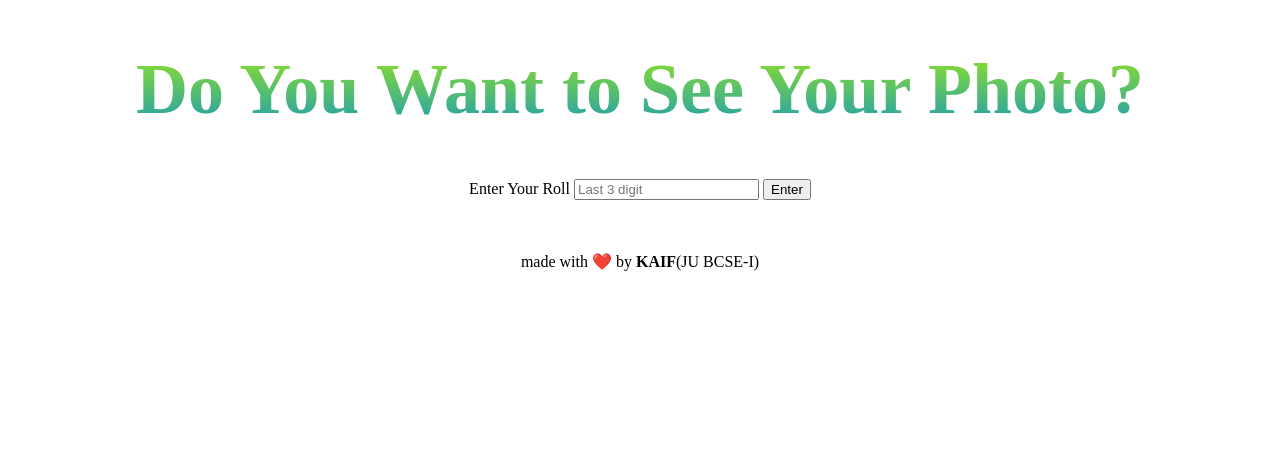
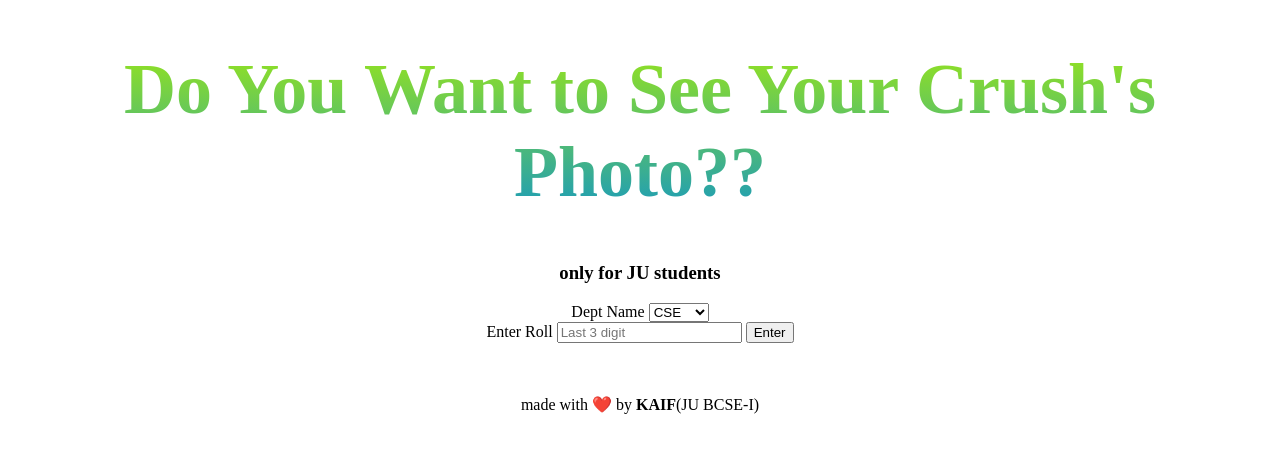
Before and after one commit to kaifsardar/yourPhoto, a plain HTML site: page index.html in a window 1280 px wide. Drawn offline with Linux system fonts and the light colour scheme.

Commit message:
Update index.html

```diff
--- a/index.html
+++ b/index.html
@@ -1,31 +1,58 @@
 <!DOCTYPE html>
 <html lang="en">
+
 <head>
     <meta charset="UTF-8">
     <meta http-equiv="X-UA-Compatible" content="IE=edge">
     <meta name="viewport" content="width=device-width, initial-scale=1.0">
     <link rel="stylesheet" href="style.css">
     <title>YourPhoto</title>
-    <script src="index.js"></script>
+
 
 </head>
+
 <body>
-    <h1>Do You Want to See Your Photo?</h1>
+    <h1>Do You Want to See Your <span>Crush's</span> Photo??</h1>
+    <h3>only for JU students</h3>
 
-    <label for="roll">Enter Your Roll</label>
+    <div class="option">
+
+    <label for="dept">Dept Name </label>
+
+    <select name="dept" id="dept">
+        <option value="1">CSE</option>
+        <option value="2">ETCE</option>
+        <option value="3">IT</option>
+        <option value="4">EE</option>
+        <option value="5">ME</option>
+        <option value="9">ProdE</option>
+        <option value="6">IEE</option>
+        <option value="7">ChE</option>
+        <option value="8">FTBE</option>
+
+    </select>
+    <br>
+
+
+    <label for="roll">Enter Roll</label>
     <input type="text" name="yourRoll" id="roll" placeholder="Last 3 digit ">
-    <button id="#" >Enter</button>
-<br>
-<br>
+    <button id="#">Enter</button>
+    <br>
+    <br>
 
     <img src="" alt="" id="img1" width="30%">
     <img src="" alt="" id="img2" width="30%">
+    <img src="" alt="" id="img3" width="30%">
+
 
     <br>
+
+</div>
 
     <p>made with ❤️ by <strong>KAIF</strong>(JU BCSE-I)</p>
 
     <script src="index.js"></script>
 
 </body>
+
 </html>
```
